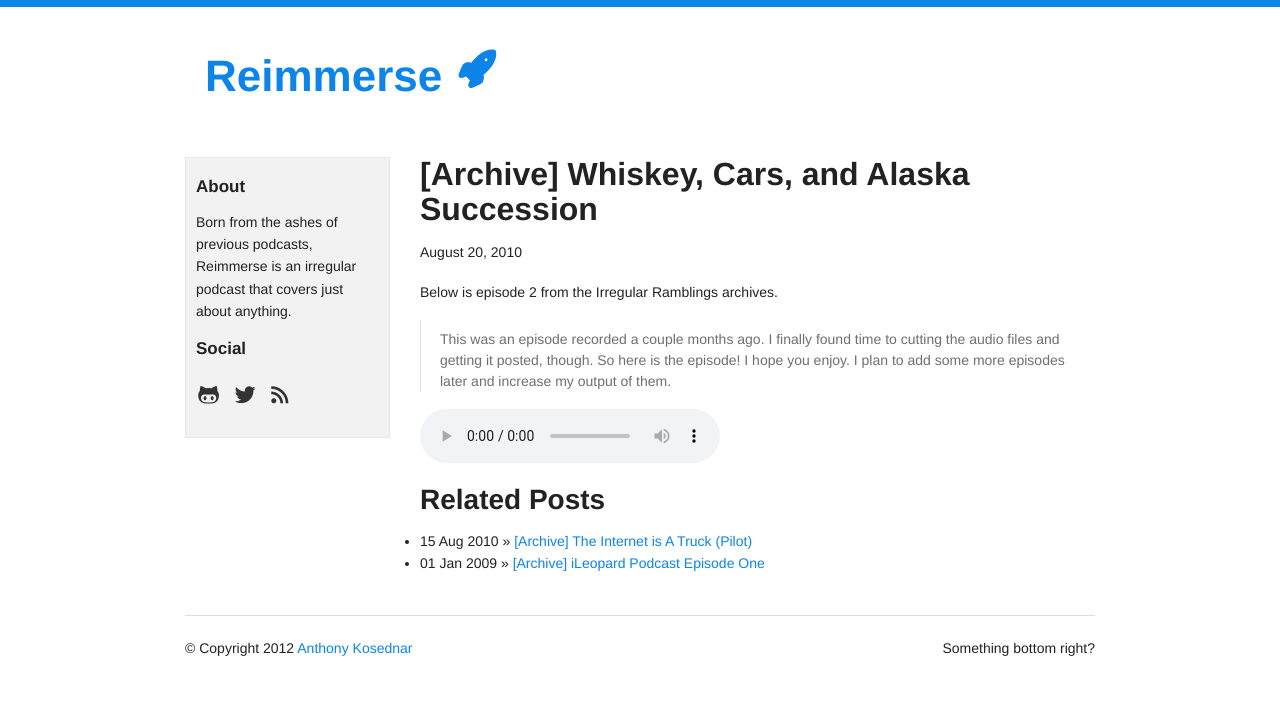
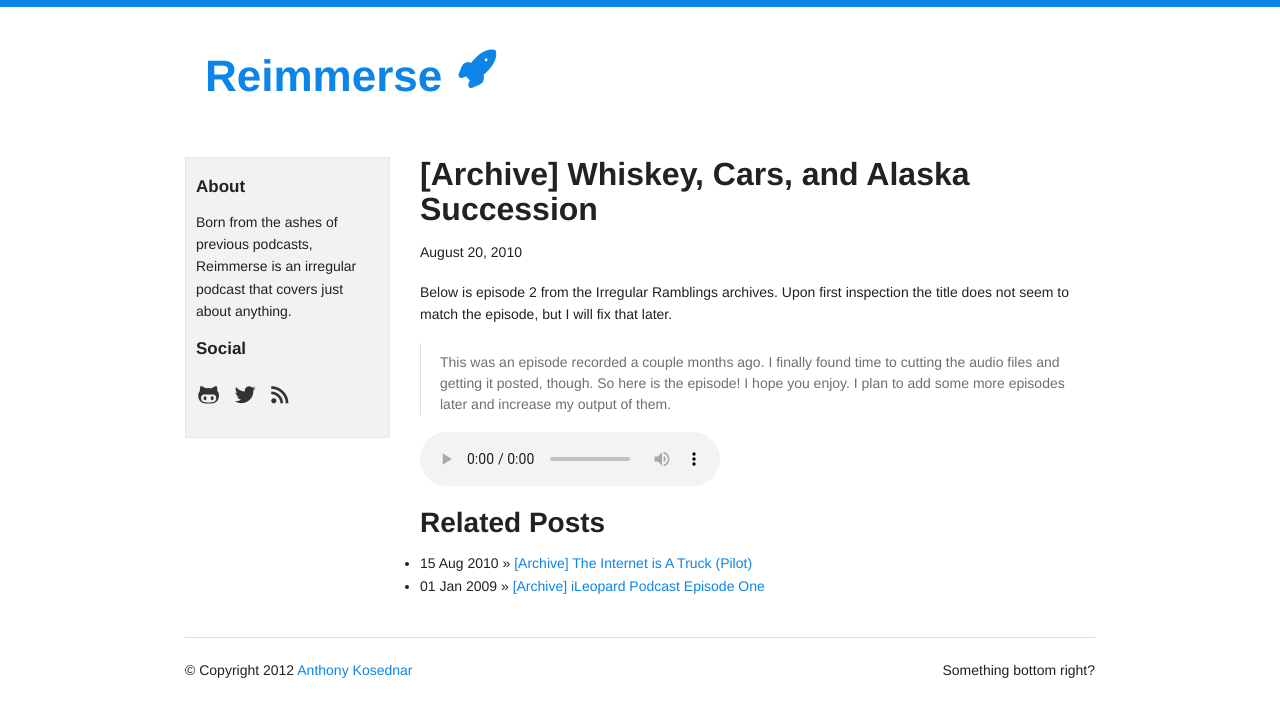
Before and after one commit to akosednar/reimmer.se, a Jekyll site: the page built from _posts/2010-08-20-Whiskey-Cars-and-Alaska-Succession.md, in a window 1280 px wide. Shown: the top 717 px of the page. Built offline with Jekyll 4.4.1, drawn with Linux system fonts in a browser that asks for light colours.

Commit message:
Update of description

```diff
--- a/_posts/2010-08-20-Whiskey-Cars-and-Alaska-Succession.md
+++ b/_posts/2010-08-20-Whiskey-Cars-and-Alaska-Succession.md
@@ -5,8 +5,8 @@ categories :
 - episodes
 tags : [irregularramblings, podcast, archive]
 mp3: http://archive.org/download/WhiskeyCarsAndAlaskaSuccession/IrregularRamblingsEp2.mp3
-ogg: http://archive.org/download/WhiskeyCarsAndAlaskaSuccession/IrregularRamblingsEp2.ogg
+ogg: http://archive.org/download/TheInternetIsATruckpilot/TheInternetIsATruckpilotS01e01.ogg
 ---
-Below is episode 2 from the Irregular Ramblings archives.
+Below is episode 2 from the Irregular Ramblings archives. Upon first inspection the title does not seem to match the episode, but I will fix that later.
 
 > This was an episode recorded a couple months ago. I finally found time to cutting the audio files and getting it posted, though. So here is the episode! I hope you enjoy. I plan to add some more episodes later and increase my output of them.
```
